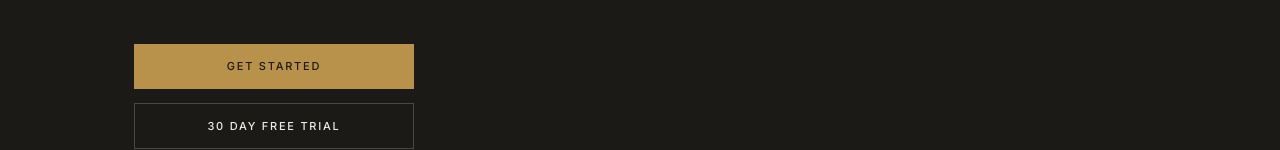
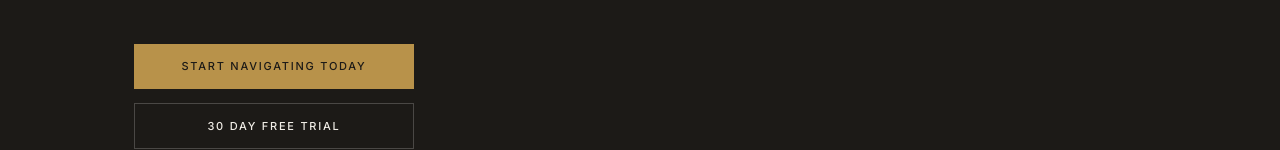
Before and after one commit to letsnavigatebmw/aperture-hospitality, a Next.js app: page /data-intelligence in a window 1280 px wide. Shown: the part 574-724 px from the top of the page. Built offline with nearby package versions, Linux system fonts and the light colour scheme.

Commit message:
Update primary CTA on Data Intelligence page: 'Get Started' → 'Start Navigating Today'

```diff
--- a/app/data-intelligence/page.tsx
+++ b/app/data-intelligence/page.tsx
@@ -70,7 +70,7 @@ export default function DataIntelligencePage() {
               </p>
               <div style={{ display: 'flex', flexDirection: 'column', gap: '0.875rem', maxWidth: '280px' }}>
                 <a href="https://letsnavigatenow.com/pricingplans/" target="_blank" rel="noopener noreferrer" style={{ display: 'inline-flex', alignItems: 'center', justifyContent: 'center', padding: '0.875rem 2.25rem', background: '#B8924A', color: '#1C1A17', fontSize: '0.6875rem', fontWeight: 500, letterSpacing: '0.16em', textTransform: 'uppercase', textDecoration: 'none', border: 'none', cursor: 'pointer', transition: 'background 0.2s' }} onMouseEnter={(e) => (e.currentTarget.style.background = '#9a7a3e')} onMouseLeave={(e) => (e.currentTarget.style.background = '#B8924A')}>
-                  Get Started
+                  Start Navigating Today
                 </a>
                 <a href="https://offer.letsnavigatenow.com/navigate-essential-trial-3272" target="_blank" rel="noopener noreferrer" style={{ display: 'inline-flex', alignItems: 'center', justifyContent: 'center', padding: '0.875rem 2.25rem', background: 'transparent', color: '#F0EDE6', border: '1px solid #4a4845', fontSize: '0.6875rem', fontWeight: 500, letterSpacing: '0.16em', textTransform: 'uppercase', textDecoration: 'none', cursor: 'pointer', transition: 'all 0.2s' }} onMouseEnter={(e) => (e.currentTarget.style.background = '#2e2b26')} onMouseLeave={(e) => (e.currentTarget.style.background = 'transparent')}>
                   30 Day Free Trial
```
